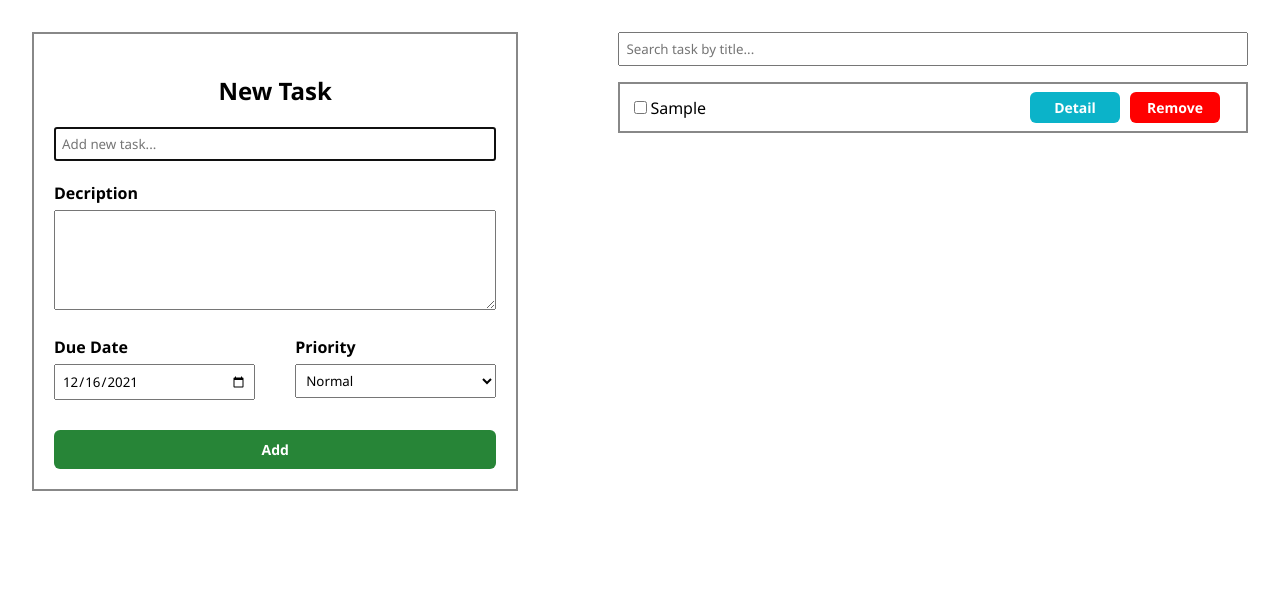
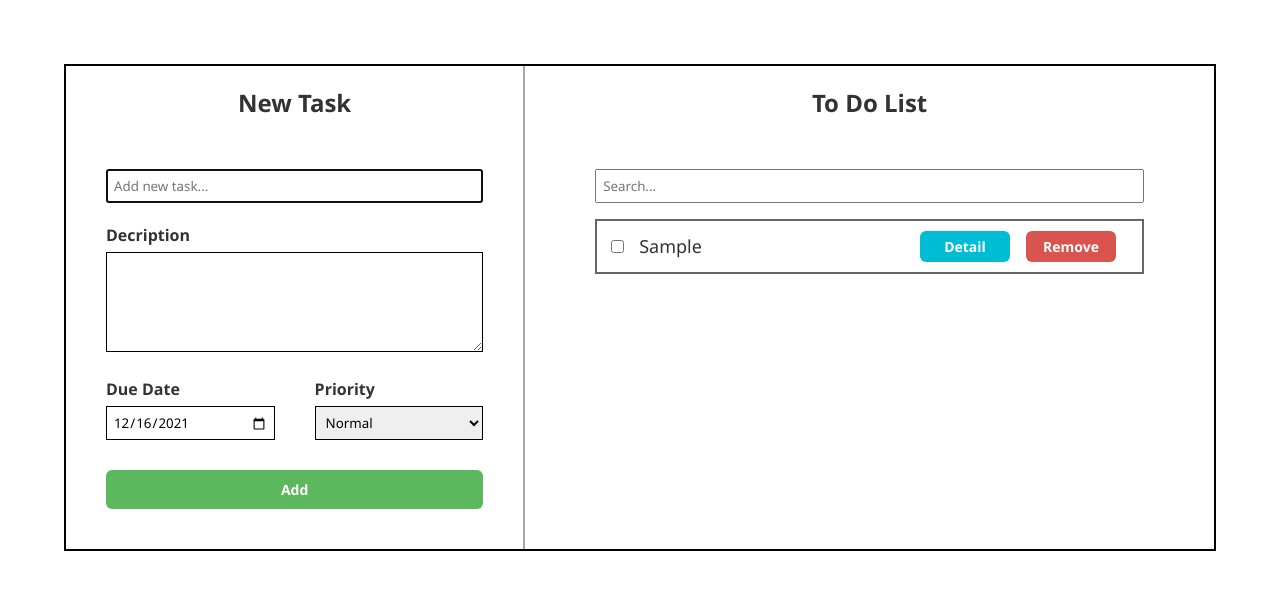
Before and after one commit to nhatnv1420/todo-list, a React (Create React App) app: page / in a window 1280 px wide. Both pictures are taken after typing "Sample", "Sample" into the empty fields and a click on the button "Add". Shown: the top 590 px of the page. Built offline with nearby package versions, Linux system fonts and the light colour scheme.

Commit message:
change css, add title todo-list

```diff
--- a/src/features/todos/BulkAction.js
+++ b/src/features/todos/BulkAction.js
@@ -22,7 +22,7 @@ function BulkAction({ idTodosChecked, setIdTodosChecked }) {
             <div>
                 <button className="btn btn-done">Done</button>
                 <button
-                    className="btn btn-remove"
+                    className="btn btn-remove btn-bulk"
                     onClick={() => handleRemoveAllChecked(idTodosChecked)}
                 >
                     Remove
--- a/src/features/todos/Form.js
+++ b/src/features/todos/Form.js
@@ -65,9 +65,8 @@ function Form({ todo }) {
         <div className={todo ? "form" : "form form-add"} onSubmit={handleSubmit}>
             {todo ?
                 null :
-                <div className="form-title">
-                    <h2>New Task</h2>
-                </div>}
+                <h2 className="form-title">New Task</h2>
+            }
             <form className="form-content">
                 <div className="form-group">
                     <input
--- a/src/features/todos/SearchTodoByTitle.js
+++ b/src/features/todos/SearchTodoByTitle.js
@@ -24,7 +24,7 @@ function SearchTodoByTitle() {
                 className="form-input"
                 value={searchTodo}
                 onChange={e => setSearchTodo(e.target.value)}
-                placeholder='Search task by title...'
+                placeholder='Search...'
             />
         </div>
     )
--- a/src/features/todos/Todo.js
+++ b/src/features/todos/Todo.js
@@ -27,13 +27,13 @@ function Todo({ todo, idTodosChecked, setIdTodosChecked }) {
     return (
         <li className="task-item" key={todo.id}>
             <div className="task-content">
-                <div className="task-name">
+                <div>
                     <input
                         type="checkbox"
                         onChange={() => handleChangeChecked(todo.id)}
                         checked={idTodosChecked.includes(todo.id)}
                     />
-                    <span>{todo.taskTitle}</span>
+                    <span className="task-name">{todo.taskTitle}</span>
                 </div>
                 <div className="task-controll">
                     <button
--- a/src/features/todos/Todos.js
+++ b/src/features/todos/Todos.js
@@ -35,7 +35,10 @@ function Todos() {
     }, [todos])
 
     return (
-        <>{todos.length > 0 && <div className="list">
+        <>{todos.length > 0 &&
+            <div className="list">
+                <div className="list-content">
+                    <h2 className="form-title">To Do List</h2>
                     <SearchTodo />
                     <ul className="task-list">
                         {tasks.map((todo) => (
@@ -47,6 +50,7 @@ function Todos() {
                             />
                         ))}
                     </ul>
+                </div>
                 {idTodosChecked.length > 0 &&
                     <BulkAction
                         idTodosChecked={idTodosChecked}
--- a/src/index.css
+++ b/src/index.css
@@ -18,8 +18,10 @@ code {
 }
 
 .App {
-  margin-top: 32px;
+  padding: 64px;
+  color: #333;
 }
+
 ul {
     list-style: none;
     padding: 0;
@@ -27,8 +29,9 @@ ul {
 
 .task-manage {
     display: flex;
-    padding: 0 32px;
+    border: 2px solid #000;
 }
+
 .form {
     border: 2px solid #888;
     padding: 20px;
@@ -36,10 +39,14 @@ ul {
 
 .form-add {
     width: 40%;
+    padding: 0 40px 40px 40px;
+    border: none;
+    border-right: 2px solid rgb(168, 168, 168);
 }
 
 .form-title {
     text-align: center;
+    margin-bottom: 50px;
 }
 
 .form-input {
@@ -50,6 +57,7 @@ ul {
 .form-textarea {
     width: 100%;
     height: 100px;
+    border: 1px solid #000;
 }
 
 .input-name {
@@ -72,6 +80,7 @@ ul {
 .input-date, .input-priority {
     width: 100%;
     padding: 6px;
+    border: 1px solid #000;
 }
 
 .form-button {
@@ -90,45 +99,59 @@ ul {
 
 .btn-submit {
     width: 100%;
-    background-color: rgb(39, 133, 55);
+    background-color: #5cb85c;
     padding: 10px;
 }
 
 .list {
     flex:1;
-    margin-left: 100px;
+}
+
+.list-content {
+    padding: 0 70px;
 }
 
 .task-content, .controll-items {
-    border: 2px solid #888;
+    border: 2px solid #666;
     display: flex;
     justify-content:space-between;
     align-items:center;
-    padding: 8px 10px;
+    padding: 10px;
+}
+
+.task-name {
+    font-size: 18px;
+    margin-left: 12px;
 }
 
 .task-item + .task-item {
-    margin-top: 4px;
+    margin-top: 14px;
 }
 
 .btn-detail {
     width: 90px;
-    background-color: rgb(11, 179, 201);
+    background-color: #00bcd4;
 }
 
 .btn-remove {
     width: 90px;
-    background-color: red;
-    margin-left: 10px;
-    margin-right: 16px;
+    background-color: #d9534f;
+    margin: 0 16px;
 }
 
 .btn-done {
-    background-color: rgba(9, 89, 163, 0.822);
+    background-color: #2196f3;
     width: 90px;
+    padding: 10px;
+}
+.btn-bulk {
+    margin-left: 32px;
+    margin-right: 16px;
+    padding: 10px;
 }
 .controll-items {
     padding-top: 16px;
     padding-bottom: 16px;
     background-color: #ddd;
+    margin-top: 100px;
 }
```
Lines whose indentation alone changed are shown as unchanged.
